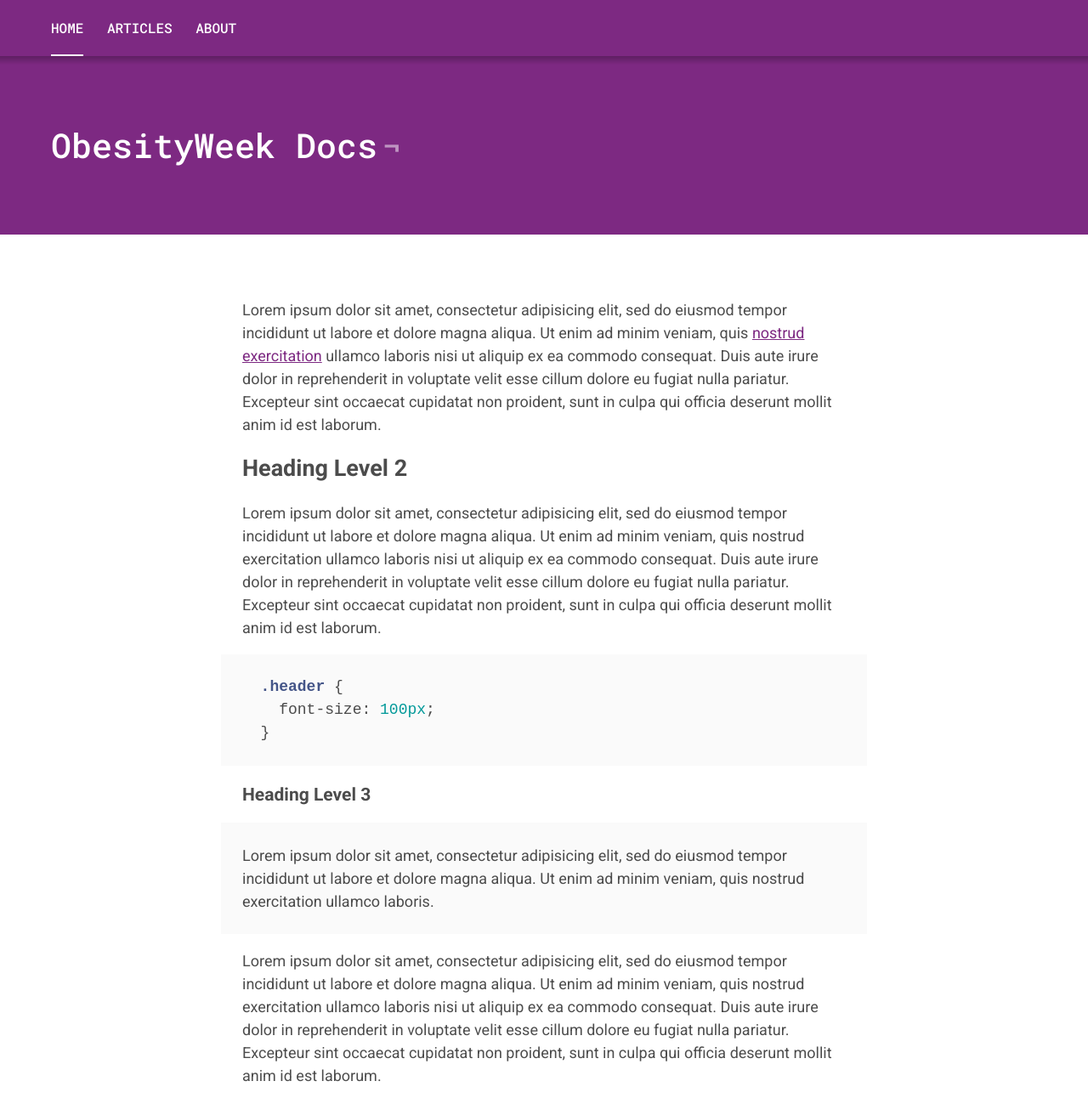
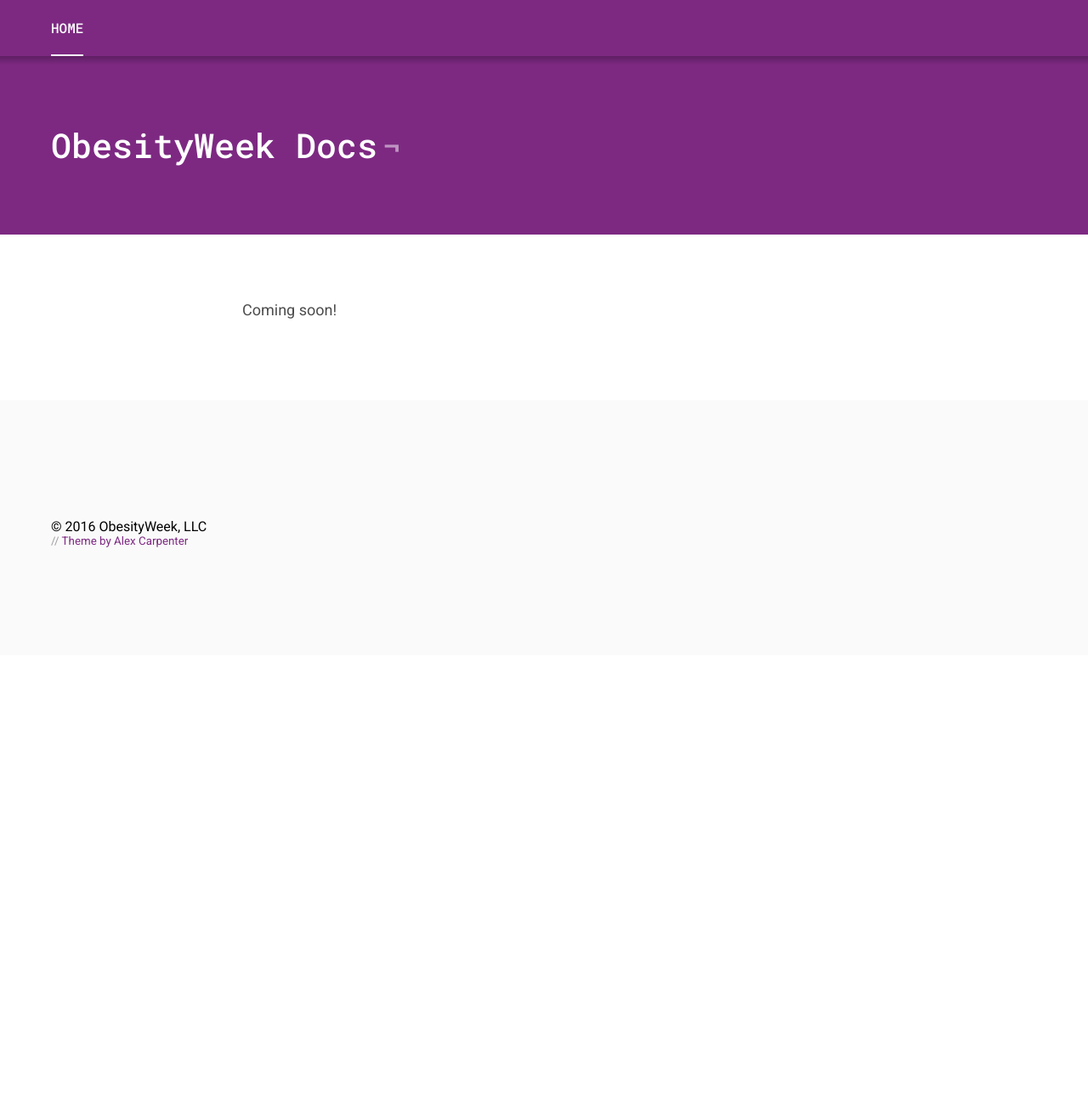
Before and after one commit to asmbs/ow-docs, a Jekyll site: the page built from index.md, in a window 1280 px wide and 1400 px high. Shown: the top 1312 px of the window at 85% size. Built offline with Jekyll 4.4.1, drawn with Linux system fonts in a browser that asks for light colours.

```diff
--- a/_includes/navigation.html
+++ b/_includes/navigation.html
@@ -1,7 +1,5 @@
 <nav class="c-navigation {% if site.fixedNav == 'true' %}is-fixed{% endif %}">
   <div class="c-navigation__container u-container">
     <a class="c-navigation__item {% if page.url == '/' %}is-active{% endif %}" href="{{ "/" | prepend: site.baseurl }}">Home</a>
-    <a class="c-navigation__item {% if page.url == '/articles/' %}is-active{% endif %}" href="{{ "/articles/" | prepend: site.baseurl }}">Articles</a>
-    <a class="c-navigation__item {% if page.url == '/about/' %}is-active{% endif %}" href="{{ "/about/" | prepend: site.baseurl }}">About</a>
   </div>
 </nav>
--- a/index.md
+++ b/index.md
@@ -2,20 +2,5 @@
 layout: page
 title: ObesityWeek Docs
 ---
-Lorem ipsum dolor sit amet, consectetur adipisicing elit, sed do eiusmod tempor incididunt ut labore et dolore magna aliqua. Ut enim ad minim veniam, quis [nostrud exercitation](http://alexcarpenter.me) ullamco laboris nisi ut aliquip ex ea commodo consequat. Duis aute irure dolor in reprehenderit in voluptate velit esse cillum dolore eu fugiat nulla pariatur. Excepteur sint occaecat cupidatat non proident, sunt in culpa qui officia deserunt mollit anim id est laborum.
 
-## Heading Level 2
-
-Lorem ipsum dolor sit amet, consectetur adipisicing elit, sed do eiusmod tempor incididunt ut labore et dolore magna aliqua. Ut enim ad minim veniam, quis nostrud exercitation ullamco laboris nisi ut aliquip ex ea commodo consequat. Duis aute irure dolor in reprehenderit in voluptate velit esse cillum dolore eu fugiat nulla pariatur. Excepteur sint occaecat cupidatat non proident, sunt in culpa qui officia deserunt mollit anim id est laborum.
-
-{% highlight scss %}
-  .header {
-    font-size: 100px;
-  }
-{% endhighlight %}
-
-### Heading Level 3
-
-> Lorem ipsum dolor sit amet, consectetur adipisicing elit, sed do eiusmod tempor incididunt ut labore et dolore magna aliqua. Ut enim ad minim veniam, quis nostrud exercitation ullamco laboris.
-
-Lorem ipsum dolor sit amet, consectetur adipisicing elit, sed do eiusmod tempor incididunt ut labore et dolore magna aliqua. Ut enim ad minim veniam, quis nostrud exercitation ullamco laboris nisi ut aliquip ex ea commodo consequat. Duis aute irure dolor in reprehenderit in voluptate velit esse cillum dolore eu fugiat nulla pariatur. Excepteur sint occaecat cupidatat non proident, sunt in culpa qui officia deserunt mollit anim id est laborum.
+Coming soon!
```
Also changed, not shown: _posts/2016-03-31-welcome-to-jekyll.markdown (deleted, +0 -25 lines).
